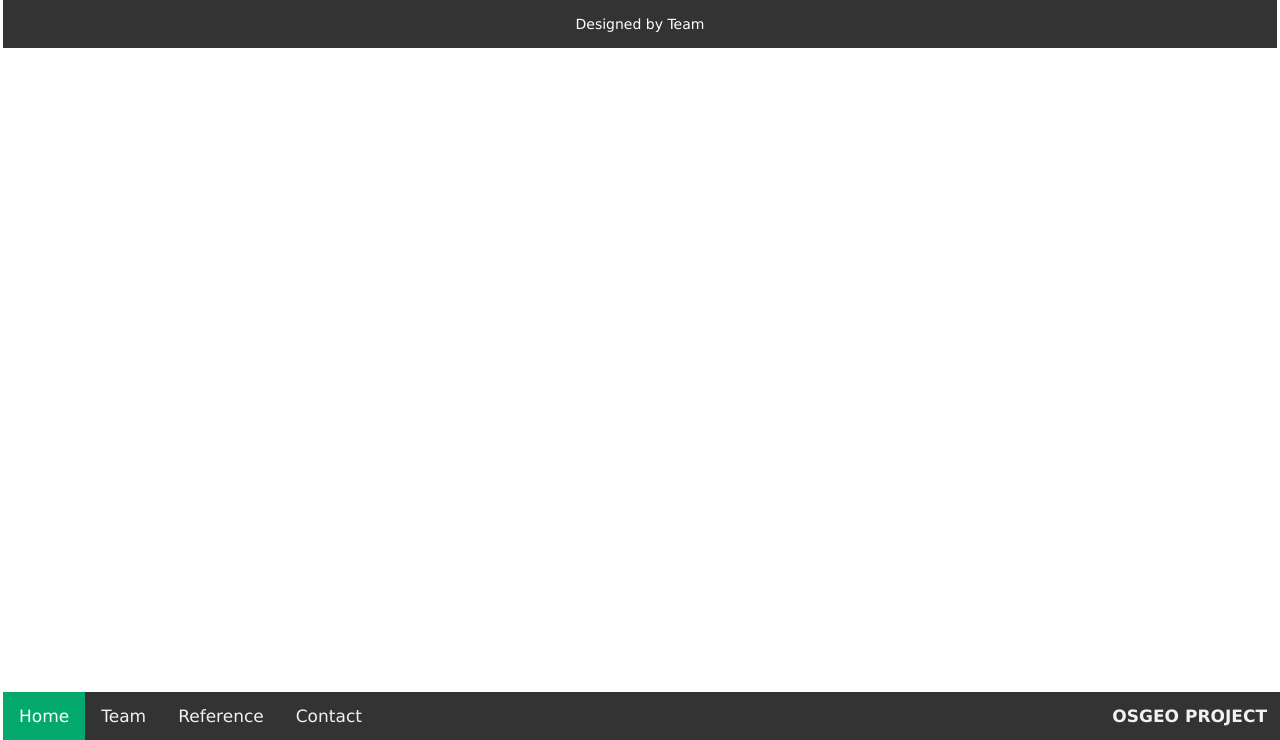
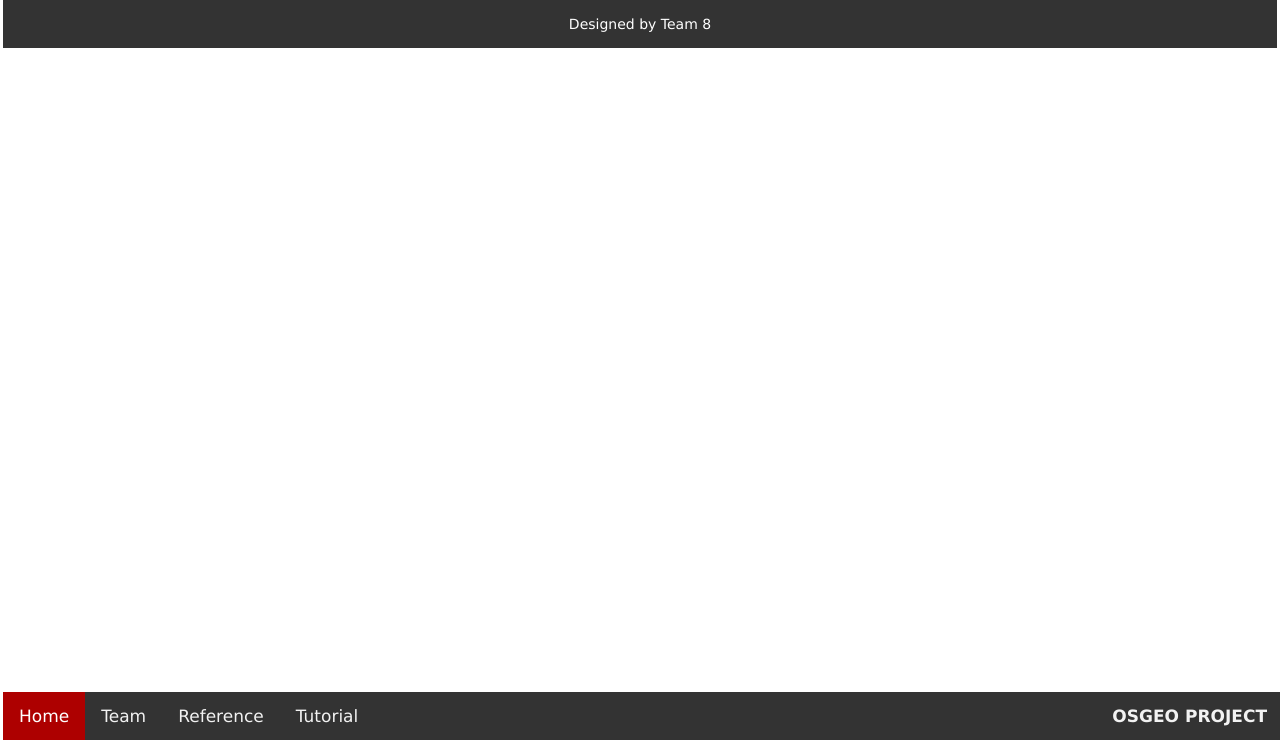
Before and after one commit to f-karakus/osGeo_team8, a website: page index.html in a window 1280 px wide. Shown: the part 60-800 px from the top of the page. Drawn offline with nearby package versions, Linux system fonts and the light colour scheme; no server answers.

Commit message:
Update index.html

```diff
--- a/index.html
+++ b/index.html
@@ -45,7 +45,7 @@
         }
 
         .navbar a.active {
-            background-color: #04AA6D;
+            background-color: #ad0000;
             color: white;
         }
 
@@ -62,14 +62,14 @@
 <body>
     <div class="header">
         <h1> PARKS OF ANKARA </h1>
-        <p> Designed by Team </p>
+        <p> Designed by Team 8 </p>
     </div>
 
     <div class="navbar" >
         <a href="https://parkankara.herokuapp.com/" class="active">Home</a>
         <a href="https://github.com/GMT-352/osgeo-team-8"  target="_blank" >Team</a>
-        <a href="https://github.com/GMT-352/osgeo-team-8/blob/main/Tutorial.md">Reference</a>
-        <a href="#contact">Contact</a>
+        <a href="https://wiki.osgeo.org/wiki/Training_Material_for_2019_UN_Open_GIS_Challenge_2_-_Open_geospatial_data_and_software_for_UN_SDG_16,_Peace_justice_and_open_institutions" target="_blank">Reference</a>
+        <a href="https://github.com/GMT-352/osgeo-team-8/blob/main/Tutorial.md" target="_blank">Tutorial</a>
         <b> OSGEO PROJECT </b>
     </div>
 
```
